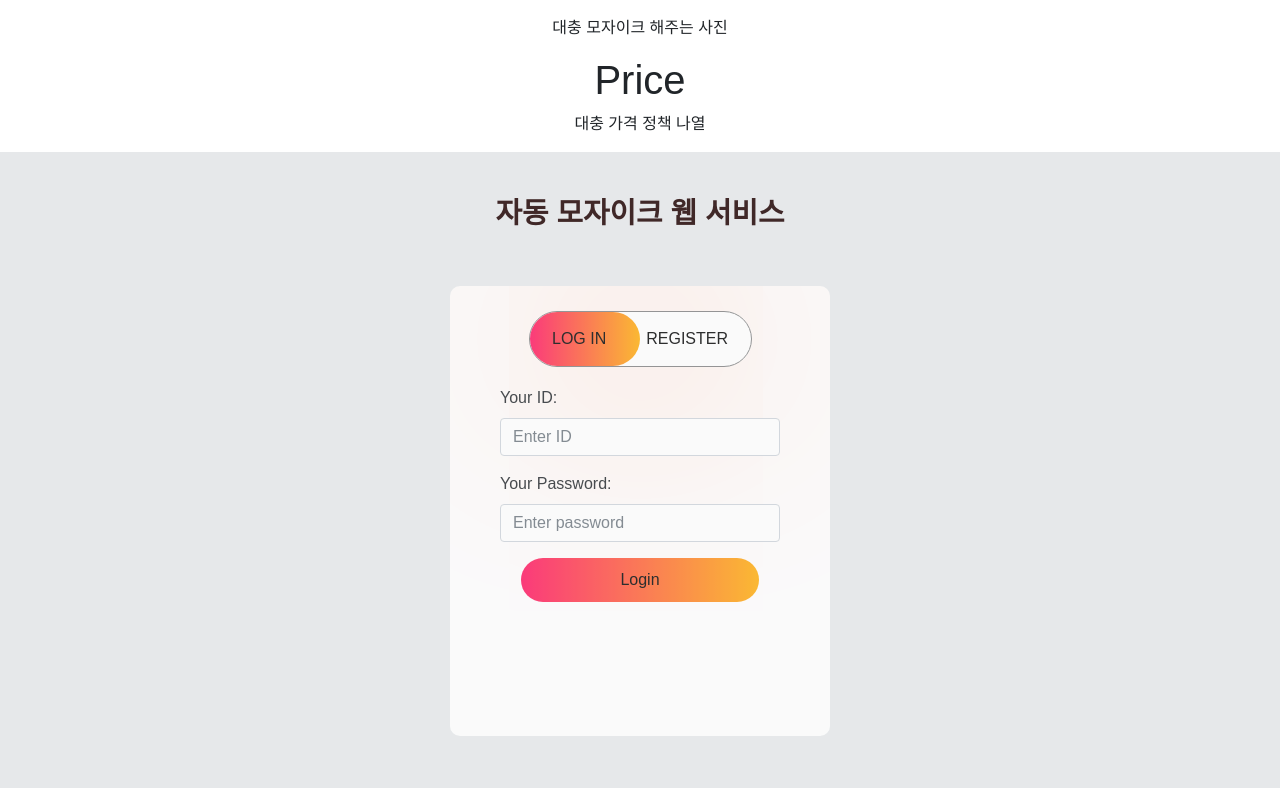
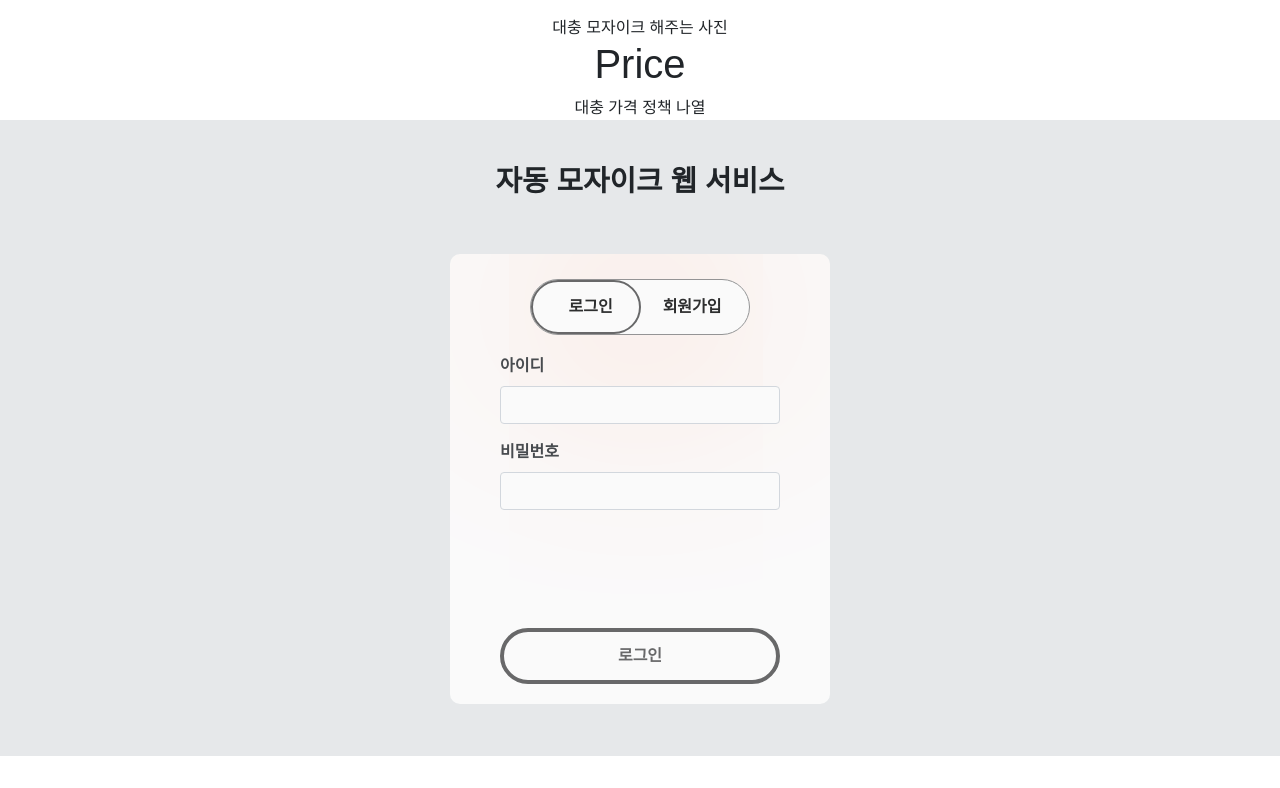
Before and after one commit to osamhack2020/Cloud_BlurPencil_GonNyong4, a Vue app in the folder client/: page / in a window 1280 px wide. Shown: the part 914-1702 px from the top of the page. After the commit the page ends 1670 px from the top, so only its background shows below. Built offline with nearby package versions, Linux system fonts and the light colour scheme.

Commit message:
UPDATE Main page design & Login component design

```diff
--- a/client/src/assets/style.css
+++ b/client/src/assets/style.css
@@ -16,7 +16,7 @@
 .message p{
 	font-weight : bold;
 	font-size : 180%;
-	color : #402828;
+	color : #212529;
 }
 .form-wraps {
     width: 380px;
@@ -30,7 +30,7 @@
 	opacity : 0.8;
 }
 .button-wraps {
-    width: 223px;
+    width: 220px;
 	margin : 10px auto;
 	top : 10px;
     transition: .5s;
@@ -46,6 +46,8 @@
     border: 0;
     outline: none;
     position: relative;
+	margin-left : 10px;
+	font-weight : bold;
 }
 #btns {
     top: 0;
@@ -53,8 +55,8 @@
     position: absolute;
     width: 110px;
     height: 100%;
-    background: linear-gradient(to right, #ff105f, #ffad06);
     border-radius: 30px;
+	border: 2px solid #494949 !important;
     transition: .5s;
 }
 .social-icons {
@@ -70,20 +72,30 @@
     position: absolute;
     width: 280px;
     transition: .5s;
+	height : 330px;
 }
 .submit {
-    width: 85%;
-    padding: 10px 30px;
+    width: 100%;
+    display: block;
     cursor: pointer;
-    display: block;
-    margin: auto;
-    background: linear-gradient(to right, #ff105f, #ffad06);
-    border: 0;
-    outline: none;
-    border-radius: 30px;
+    color: #494949 !important;
+	text-transform: uppercase;
+	text-decoration: none;
+	background: #ffffff;
+	border: 4px solid #494949 !important;
+	padding: 12px;
+	transition: all 0.4s ease 0s;
+	position : absolute;
+	bottom : 0;
+	margin : 0 auto;
+	border-radius : 40px;
+	font-weight : bold;
 }
 .submit:hover {
-  background: #adadad;
+	color: #ffffff !important;
+	background: #5f5fff;
+	border-color: #5f5fff !important;
+	transition: all 0.4s ease 0s;
 }
 span {
     color: #777;
@@ -93,4 +105,5 @@ span {
 }
 #input-group-2{
 	text-align : left;
+	font-weight : bold;
 }
--- a/client/src/components/Login.vue
+++ b/client/src/components/Login.vue
@@ -6,30 +6,28 @@
             <div class="form-wraps">
                 <div class="button-wraps">
                     <div id="btns" :style = "{left : btnLeft}"></div>
-                    <button type="button" class="togglebtns" @click = "loginbtn">LOG IN</button>
-                    <button type="button" class="togglebtns" @click = "registerbtn">REGISTER</button>
+                    <button type="button" class="togglebtns" @click = "loginbtn">로그인</button>
+                    <button type="button" class="togglebtns" @click = "registerbtn">회원가입</button>
                 </div>
 
 				<div class = "login">
 					<div class="input-groups" :style = "{left : loginLeft}">
-						<b-form-group id="input-group-2" label="Your ID:" label-for="input-2">
+						<b-form-group id="input-group-2" label="아이디" label-for="input-2">
 							<b-form-input
 								id="login-1"
 								v-model="loginUser.id"
 								required
-								placeholder="Enter ID"
 								:state = "loginState.id"
 							></b-form-input>
 							<b-form-invalid-feedback id="login-1">
 								아이디를 입력해주세요.
 							</b-form-invalid-feedback>
 						</b-form-group>
-						<b-form-group id="input-group-2" label="Your Password:" label-for="input-2">
+						<b-form-group id="input-group-2" label="비밀번호" label-for="input-2">
 							<b-form-input
 								id="login-2"
 								v-model="loginUser.password"
 								required
-								placeholder="Enter password"
 								:state = "loginState.password"
 								@keyup.enter="login"
 							></b-form-input>
@@ -37,42 +35,39 @@
 								비밀번호를 입력해주세요.
 							</b-form-invalid-feedback>
 						</b-form-group>
-						<button class="submit" @click = "login" >Login</button>
+						<button class="submit" @click = "login" >로그인</button>
 					</div>
 				</div>
 				<div class = "Register">
 					<div class="input-groups" :style = "{left : registerLeft}">
-						<b-form-group id="input-group-2" label="Your ID:" label-for="input-2">
+						<b-form-group id="input-group-2" label="아이디" label-for="input-2">
 							<b-form-input
 								id="register-1"
 								v-model="registerUser.id"
 								required
-								placeholder="Enter ID"
 								:state = "registerState.id"
 							></b-form-input>
 							<b-form-invalid-feedback id="register-1">
 								아이디를 입력해주세요.
 							</b-form-invalid-feedback>
 						</b-form-group>
-						<b-form-group id="input-group-2" label="Your Email:" label-for="input-2">
+						<b-form-group id="input-group-2" label="이메일" label-for="input-2">
 							<b-form-input
 								id="register-2"
 								v-model="registerUser.email"
 								required
-								placeholder="Enter email"
 								:state = "registerState.email"
 							></b-form-input>
 							<b-form-invalid-feedback id="register-2">
 								이메일을 입력해주세요.
 							</b-form-invalid-feedback>
 						</b-form-group>
-						<b-form-group id="input-group-2" label="Your Password:" label-for="input-2">
+						<b-form-group id="input-group-2" label="비밀번호" label-for="input-2">
 							<b-form-input
 								type = "password"
 								id="register-3"
 								v-model="registerUser.password"
 								required
-								placeholder="Enter password"
 								:state = "registerState.password"
 								@keyup.enter="register"
 							></b-form-input>
@@ -80,7 +75,7 @@
 								비밀번호를 입력해주세요.
 							</b-form-invalid-feedback>
 						</b-form-group>
-						<button class="submit" @click = "register">Register</button>
+						<button class="submit" @click = "register">회원가입</button>
 					</div>
 				</div>
             </div>
--- a/client/src/views/Home.vue
+++ b/client/src/views/Home.vue
@@ -62,9 +62,19 @@ export default {
 </script>
 <style>
 /* 반응형 나중에 */
+	html {
+		scroll-behavior: smooth;
+	}
 	.navbar-logo {
 		width: 3rem;
 	}
+	.container p{
+		margin-bottom : 0;
+	}
+	.content{
+		border-bottom: 1px solid #353C46;
+	}
+
 	.section-intro {
 		display: flex;
 		padding-top: 10rem;
```
Lines whose indentation alone changed are shown as unchanged.
